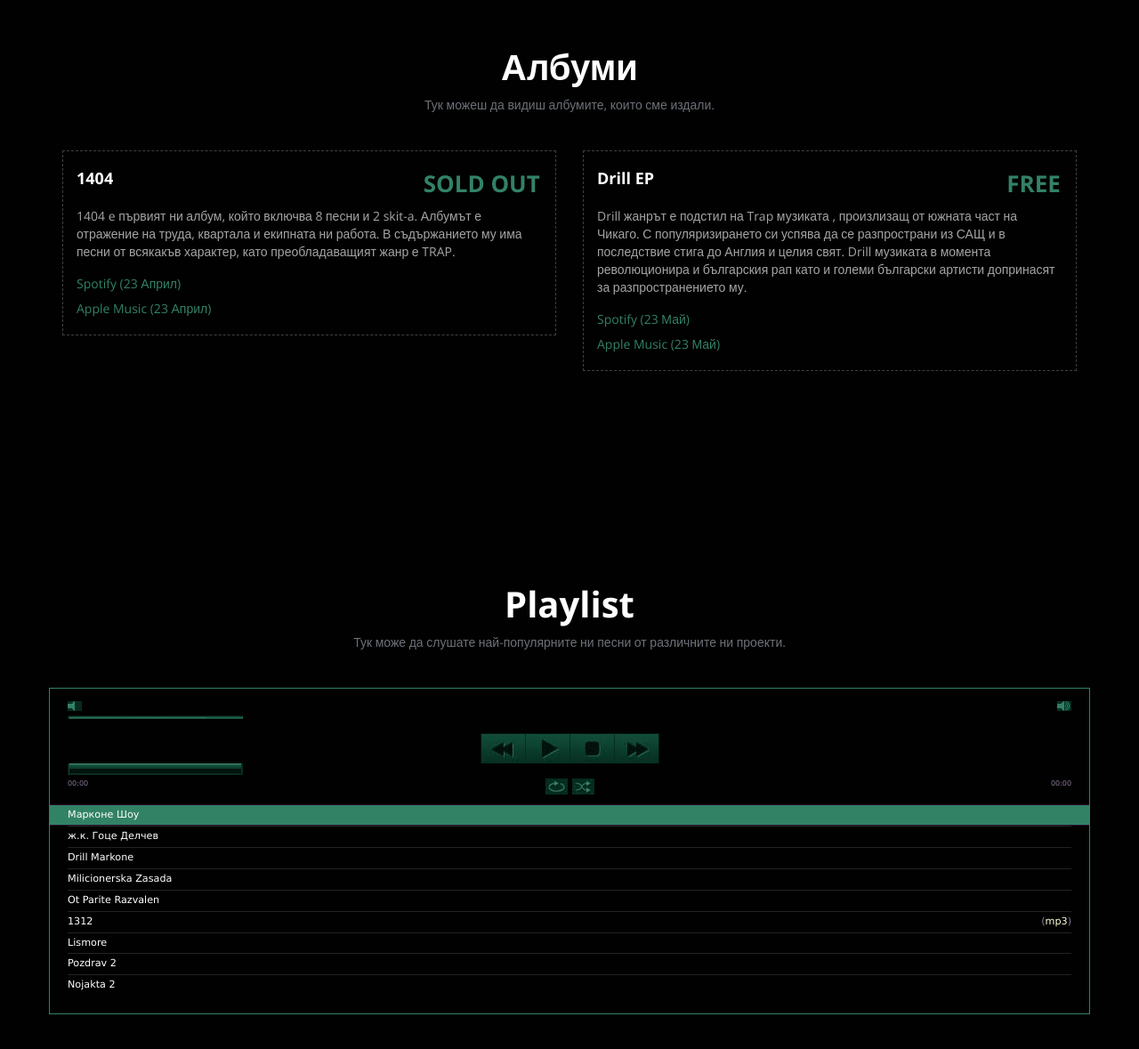
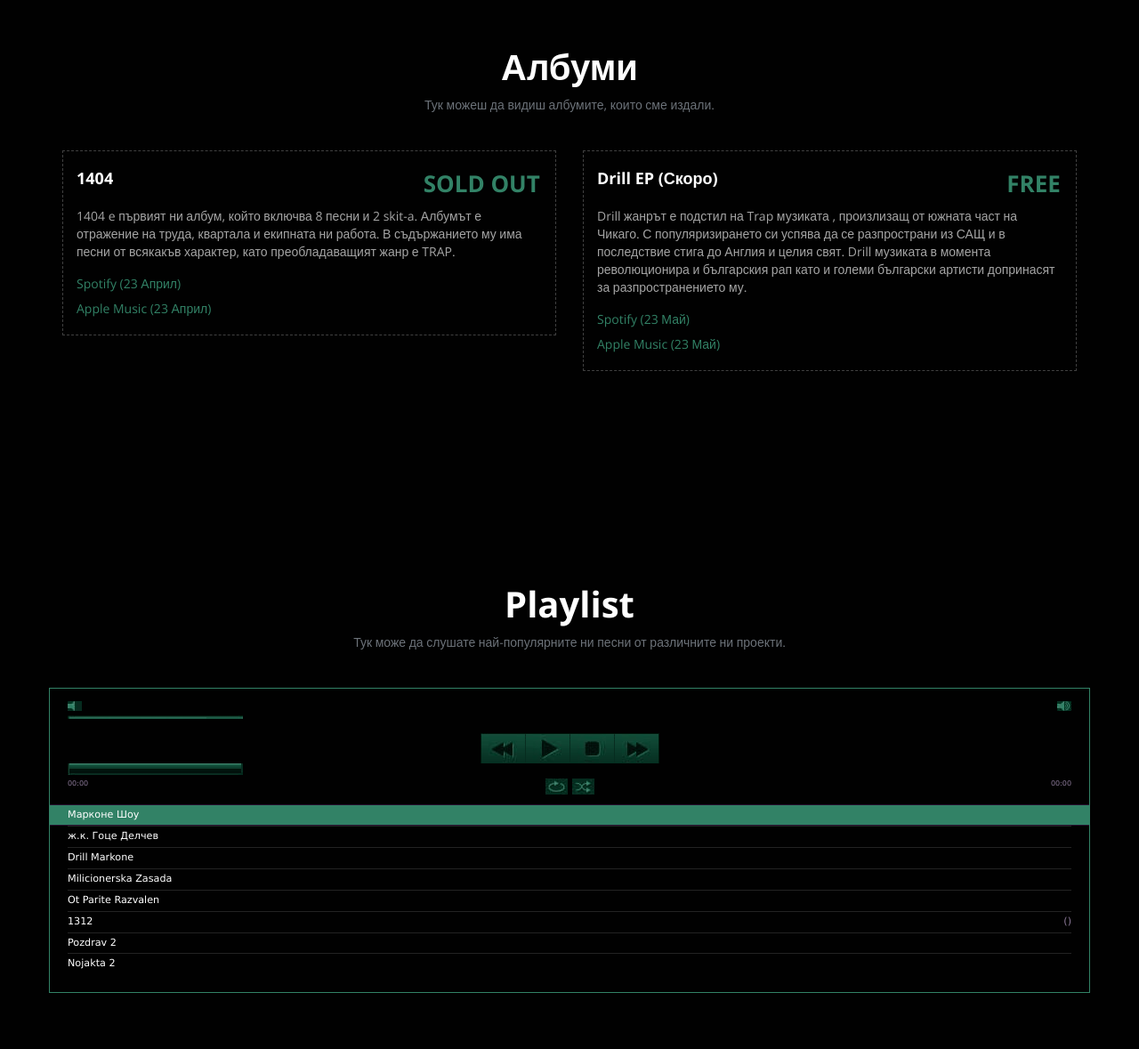
Before and after one commit to OgiJr/Markone, a plain HTML site: page index.html in a window 1280 px wide. Shown: the part 877-2056 px from the top of the page at 89% size. Drawn offline with nearby package versions, Linux system fonts and the light colour scheme; files whose address does not match are found by name.

Commit message:
Update index.html

```diff
--- a/index.html
+++ b/index.html
@@ -82,7 +82,7 @@
             <div class="col-md-6">
 
             	<div class="package wow fadeInRight animated" data-wow-offset="250" data-wow-delay="500m" >
-                	<h5>Drill EP</h5>
+                	<h5>Drill EP (Скоро)</h5>
                     <ul class="list-default">
                       <li>Drill жанрът е подстил на Trap музиката , произлизащ от южната част на Чикаго.
                            С популяризирането си успява да се разпространи из САЩ и в последствие стига до Англия и целия свят.
@@ -379,12 +379,6 @@ $(document).ready(function(){
 		{
 			title:"1312",
 			free:true,
-			mp3:"1312.mp3",
-		},
-		{
-			title:"Lismore",
-			mp3:"http://www.jplayer.org/audio/mp3/Miaow-04-Lismore.mp3",
-			oga:"http://www.jplayer.org/audio/ogg/Miaow-04-Lismore.ogg"
 		},
 		{
 			title:"Pozdrav 2",
```
